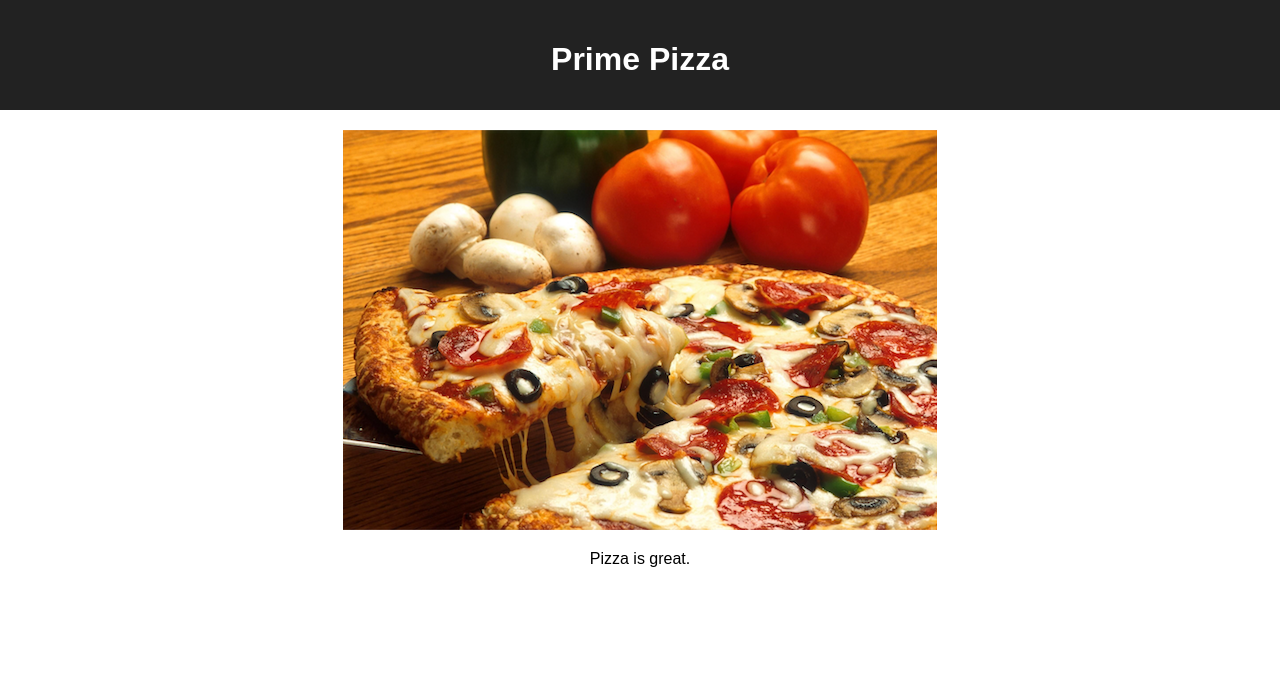
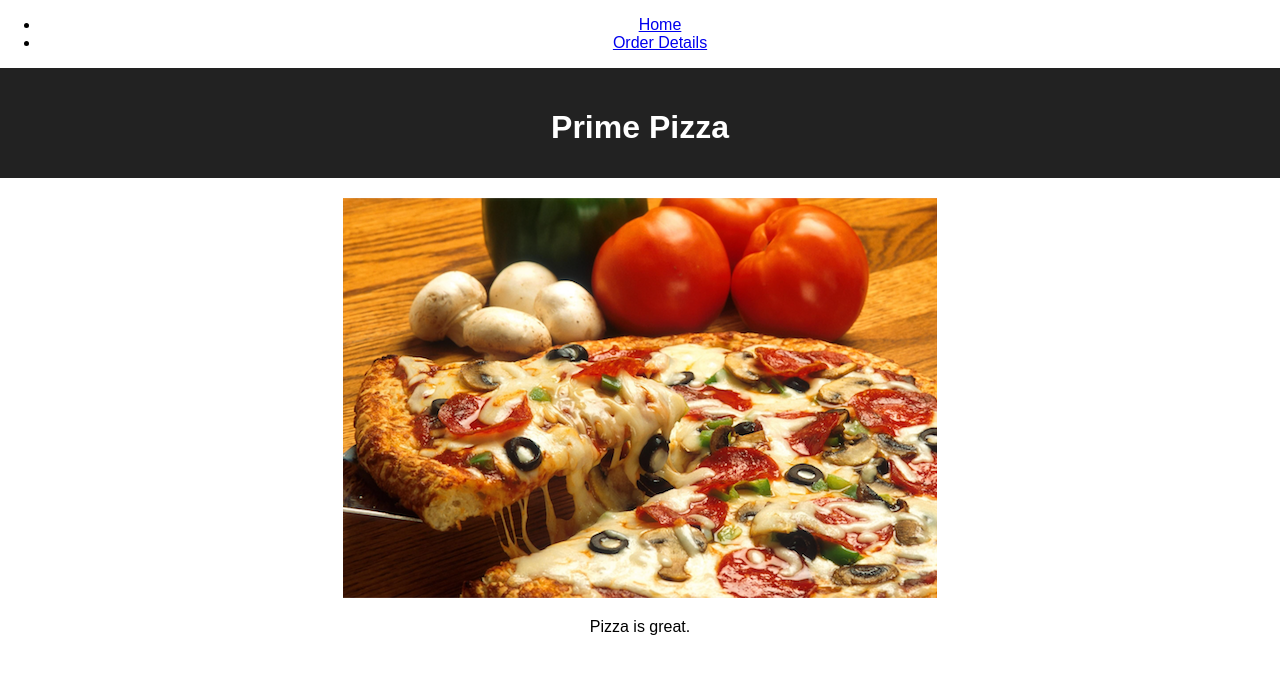
Before and after one commit to mludk92/redux-pizza-parlor, a React (Create React App) app: page / in a window 1280 px wide. Shown: the top 674 px of the page. Built offline with nearby package versions, Linux system fonts and the light colour scheme.

Commit message:
links and nav working

```diff
--- a/src/components/App/App.jsx
+++ b/src/components/App/App.jsx
@@ -1,18 +1,38 @@
 import React from 'react';
 import axios from 'axios';
 import './App.css';
+import { HashRouter as Router, Route, Link } from 'react-router-dom';
+import OrderDetails from '../OrderDetails/OrderDetails';
+import Home from '../Home/Home';
 
 function App() {
 
+
   return (
     <div className='App'>
-      <header className='App-header'>
-        <h1 className='App-title'>Prime Pizza</h1>
-      </header>
 
-      <img src='images/pizza_photo.png' />
-      <p>Pizza is great.</p>
+      <Router>
+        {/* routers witch wich view is showing based on the url */}
+        <ul>
+          <li>
+            {/* Link is basically a <a href="/"> Home</a> */}
+            {/* use Text dont use a button tag */}
+            <Link to="/">Home</Link>
+          </li>
+          <li>
+            <Link to="/orders">Order Details</Link>
+          </li>
+        </ul>
+        <Route exact path="/">
+          <Home />
+        </Route>
+        {/* if the url is /#/ display the Home component */}
 
+        {/* Client side route params */}
+        <Route exact path="/orders">
+          <OrderDetails />
+        </Route>
+      </Router>
     </div>
   );
 }
--- /dev/null
+++ b/src/components/Home/Home.jsx
@@ -0,0 +1,15 @@
+import React from 'react';
+
+function Home() {
+  return (
+    <div>
+      <header className='App-header'>
+        <h1 className='App-title'>Prime Pizza</h1>
+      </header>
+      <img src='images/pizza_photo.png' />
+      <p>Pizza is great.</p>
+    </div>
+  );
+}
+
+export default Home;
--- a/src/components/OrderDetails/OrderDetails.jsx
+++ b/src/components/OrderDetails/OrderDetails.jsx
@@ -0,0 +1,20 @@
+import React from 'react';
+import { useHistory, useParams } from 'react-router-dom';
+
+function OrderDetails () {
+    const history = useHistory()
+
+    const handleClick = (e) => {
+      //... submit form followed by history.push
+      history.push('/') //go home "/"
+      //usually goes in the .then to confirm server worked correctly
+
+    }
+    return (
+        <div>
+        <div><h1>Order Details</h1></div>
+        </div>
+    )
+}
+
+export default OrderDetails
```
